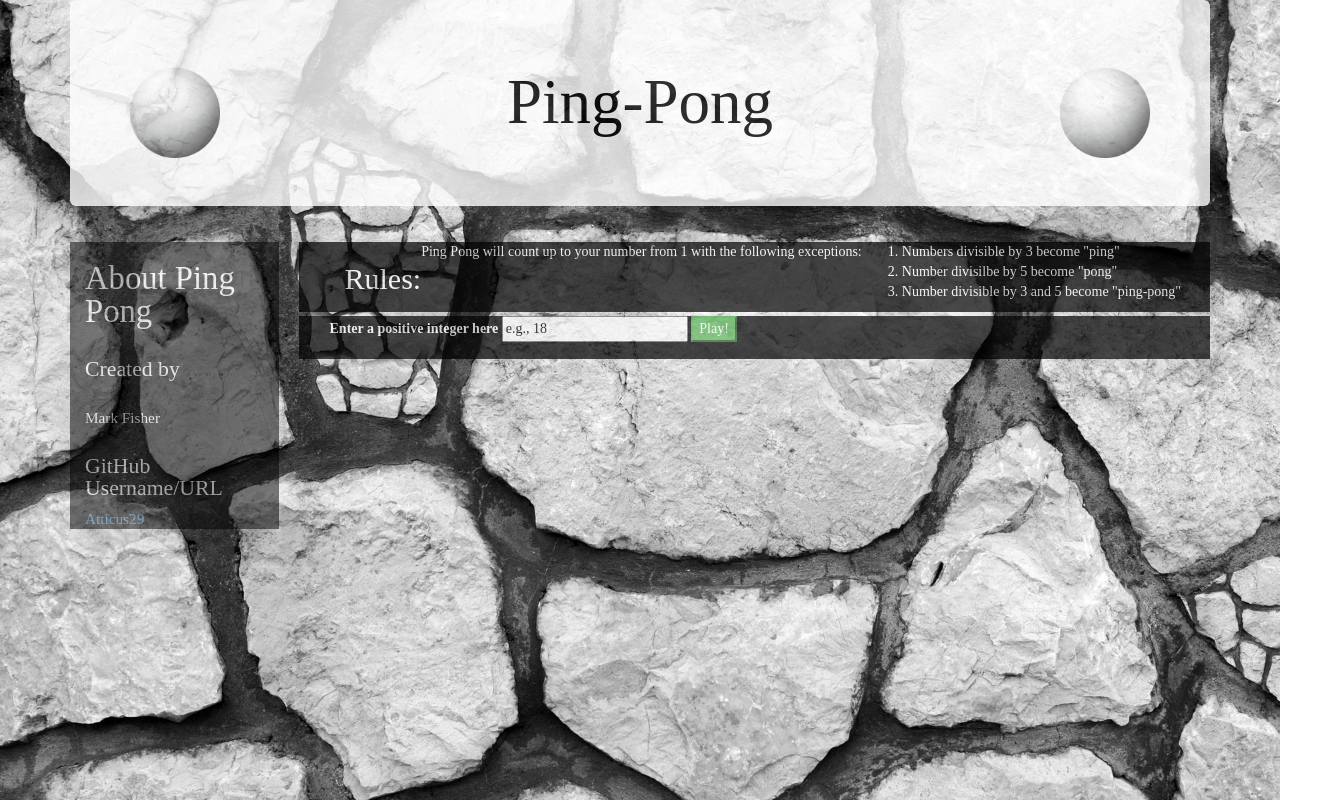
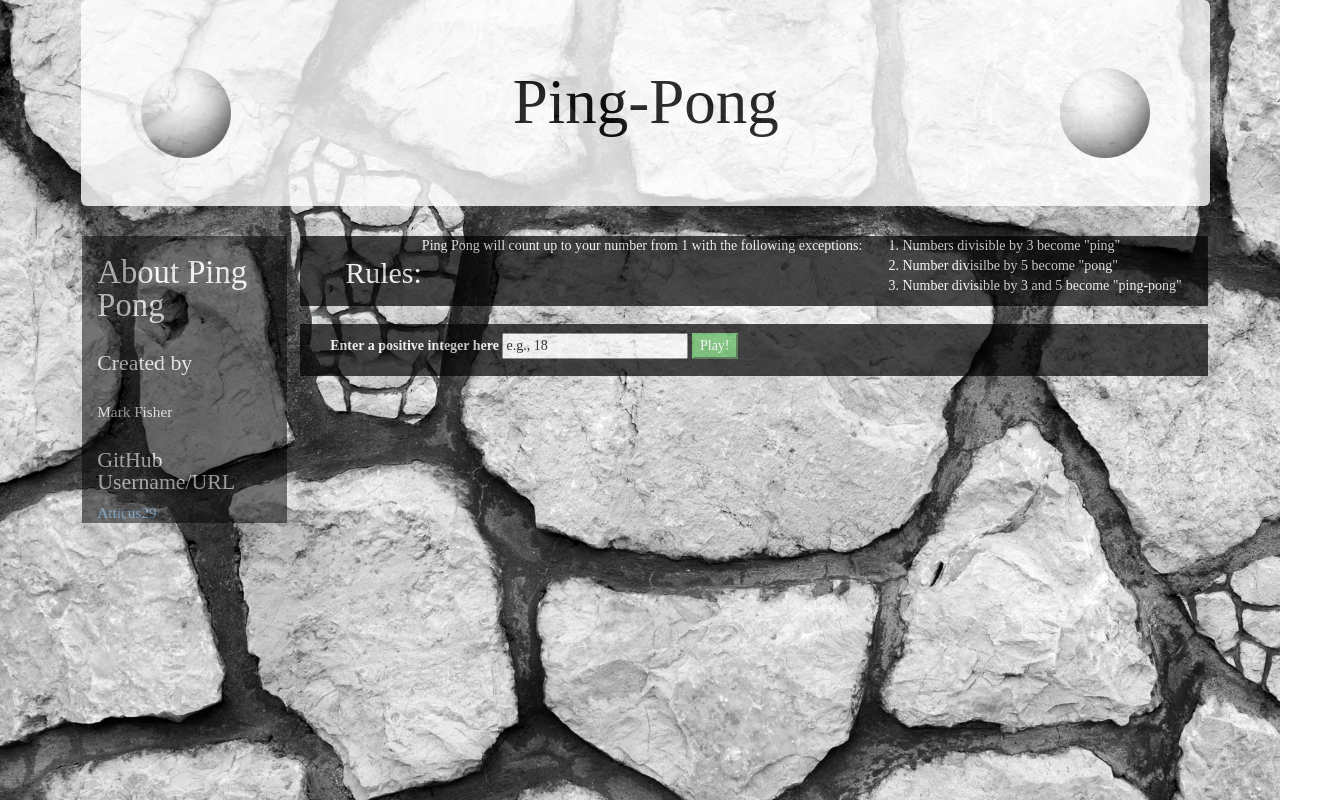
Before and after one commit to Atticus29/pingPong, a plain HTML site: page index.html in a window 1280 px wide. Shown: the whole page, 1324 px wide, since content can reach past the window. Drawn offline with nearby package versions, Linux system fonts and the light colour scheme.

Commit message:
fix jumbotron, main col and left col margins when the screen is small and make minor cosmetic changes

```diff
--- a/css/styles.css
+++ b/css/styles.css
@@ -11,10 +11,11 @@
   opacity: 0.8;
   text-align: center;
   width: 100%;
+  margin-left: 1%;
 }
-.col-md-9{
+/*.col-md-9{
   margin-left: 5px;
-}
+}*/
 #left-col{
   opacity: 0.5;
   background-color: black;
@@ -30,11 +31,7 @@
   font-size: 20px;
   font-size-adjust: 0.5;
 }
-#left-col h3{
-  font-size: 14px;
-  font-size-adjust: 0.5;
-}
-#left-col a{
+#left-col h3, #left-col a{
   font-size: 14px;
   font-size-adjust: 0.5;
 }
@@ -46,11 +43,15 @@
   flex-wrap: wrap;
   width: 100%;
   margin-left: 0;
-  margin-bottom: 0.5%;
+  /*margin-bottom: 2%;*/
 }
 .row > [class*='col-'] {
   display: flex;
   flex-direction: column;
+}
+[class^="col-"]{
+  margin-bottom: 2%;
+  margin-left: 1%;
 }
 #subrow1{
   padding-left: 5%;
@@ -65,6 +66,8 @@
   background-color: black;
   color: white;
   height: auto;
+  margin-top: 18px;
+  padding-top: 1%;
 }
 #subrow3{
   padding-left: 5%;
@@ -72,22 +75,17 @@
   background-color: black;
   color: white;
   height: auto;
+  margin-top: 4%
 }
-/*#main-cols{
-  padding-left: 5%;
-  opacity: 0.5;
-  background-color: black;
-  color: white;
-  height: auto;
-}*/
+#main-cols{
+  padding-left: 0;
+}
 #usrInput{
   color: black;
 }
-/*#row1{
-}*/
 #row2{
-  width: 110%;
-  margin: 0;
+  width: 108%;
+  margin-top: 0;
 }
 body{
   background-image: url("../img/brickBg.jpeg");
@@ -114,6 +112,3 @@ body{
 .header-inline h1{
  position: relative;
 }
-/*.container{
-  float: left;
-}*/
--- a/index.html
+++ b/index.html
@@ -25,14 +25,14 @@
       </div>
     </div>
     <div class="row" id="row2">
-      <div class="col-md-2" id="left-col">
+      <div class="col-md-2 col-sm-6" id="left-col">
         <h1>About Ping Pong</h1>
         <h2>Created by</h2>
         <h3>Mark Fisher</h3>
         <h2>GitHub Username/URL</h2>
         <a href="https://www.github.com/Atticus29">Atticus29</a>
       </div>
-      <div class="col-md-9" id="main-cols">
+      <div class="col-md-9 col-sm-6" id="main-cols">
         <div class="row" id="subrow1">
           <h2>Rules:</h2>
           <p>Ping Pong will count up to your number from 1 with the following exceptions:</p>
```
